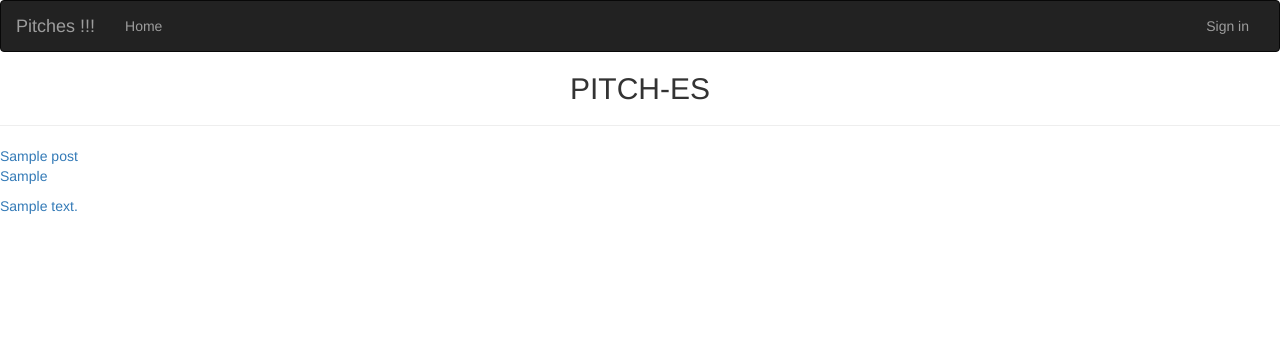
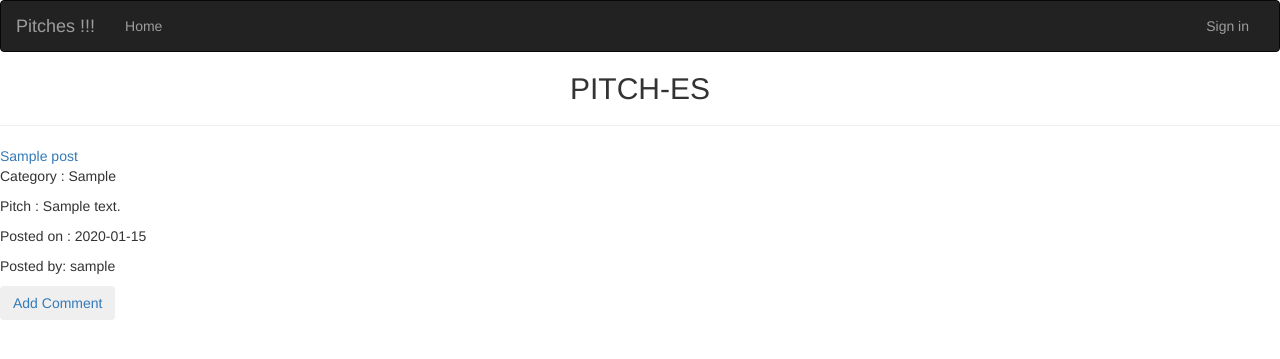
Before and after one commit to derrickmacharia/pitches, a Flask app: page / in a window 1280 px wide. Shown: the top 359 px of the page. Run offline with Flask 2, Linux system fonts and the light colour scheme; tables that the repository leaves empty hold one stand-in row (values such as "Sample post"); some libraries are stand-ins or nearby versions.

Commit message:
add image

```diff
--- a/app/templates/index.html
+++ b/app/templates/index.html
@@ -19,9 +19,12 @@
 
   {% for post in posts %}
 
-    <a href="{{ url_for('main.post_details', id = post.id)}}">{{ post.title }}
-    <p>{{ post.category }}</p>
-    <p>{{ post.content }}</p></a>
+    <a href="{{ url_for('main.post_details', id = post.id)}}">{{ post.title }}</a>
+    <p>Category : {{ post.category }}</p>
+    <p>Pitch : {{ post.content }}</p>
+    <p>Posted on : {{post.date_posted.strftime('%Y-%m-%d')}}</p>
+    <p>Posted by: {{post.user.username}}</p>
+    <button type="button" class="btn btn-secondary"> <a href="{{ url_for('main.post_details', id = post.id)}}">Add Comment</a></button>
 
     {% endfor %}
 </body>
```
Also changed, not shown: app/static/photos/pitchbg_1.jpg (added).
